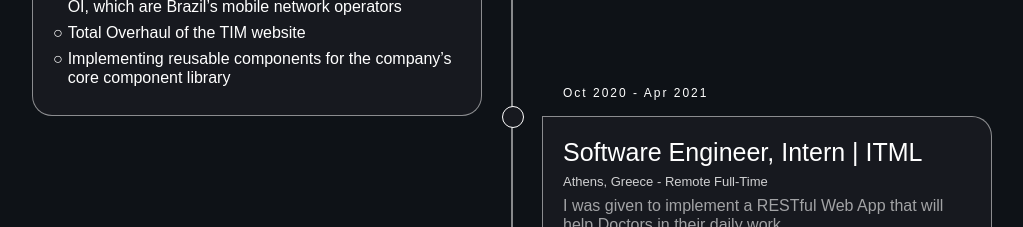
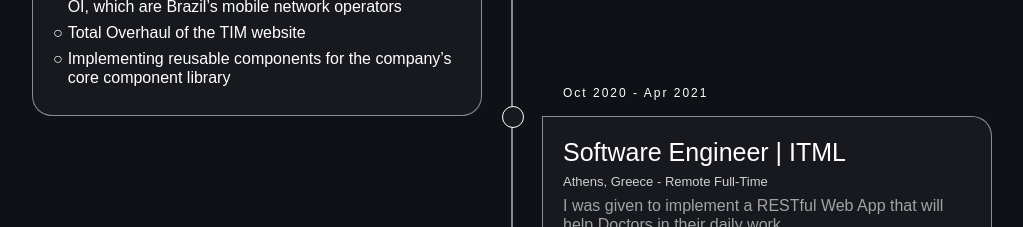
Before and after one commit to alexiszamanidis/2022, a Next.js app: page / in a window 1280 px wide. Shown: the part 1000-1227 px from the top of the page, without its empty margins (128-1151 px from the left). Built offline with nearby package versions, Linux system fonts and the light colour scheme.

Commit message:
update experience

```diff
--- a/constants/index.tsx
+++ b/constants/index.tsx
@@ -95,7 +95,7 @@ export const experience: Experience[] = [
     {
         from: "Oct 2020",
         to: "Apr 2021",
-        jobTitle: "Software Engineer, Intern",
+        jobTitle: "Software Engineer",
         company: "ITML",
         location: "Athens, Greece",
         typeOfEmployee: "Remote Full-Time",
```
